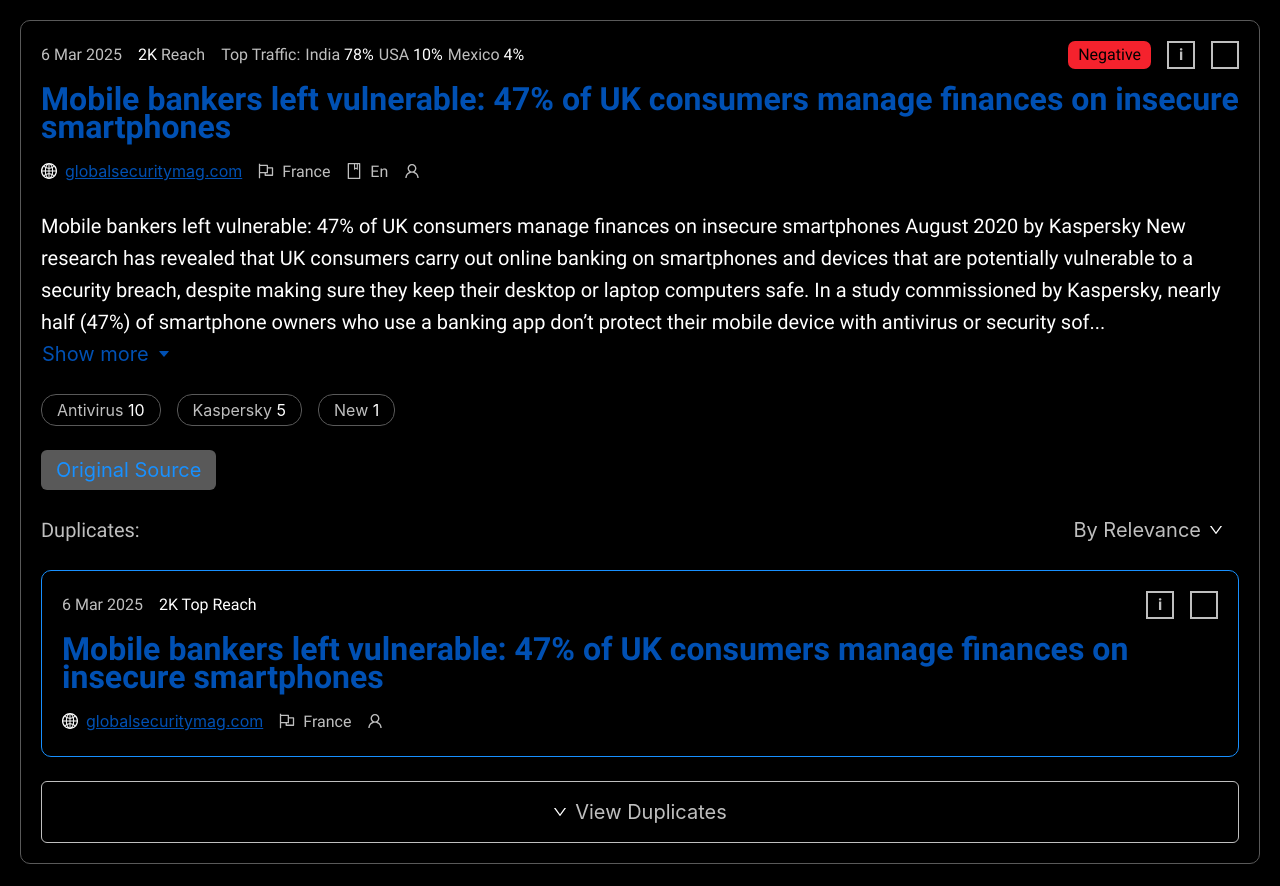
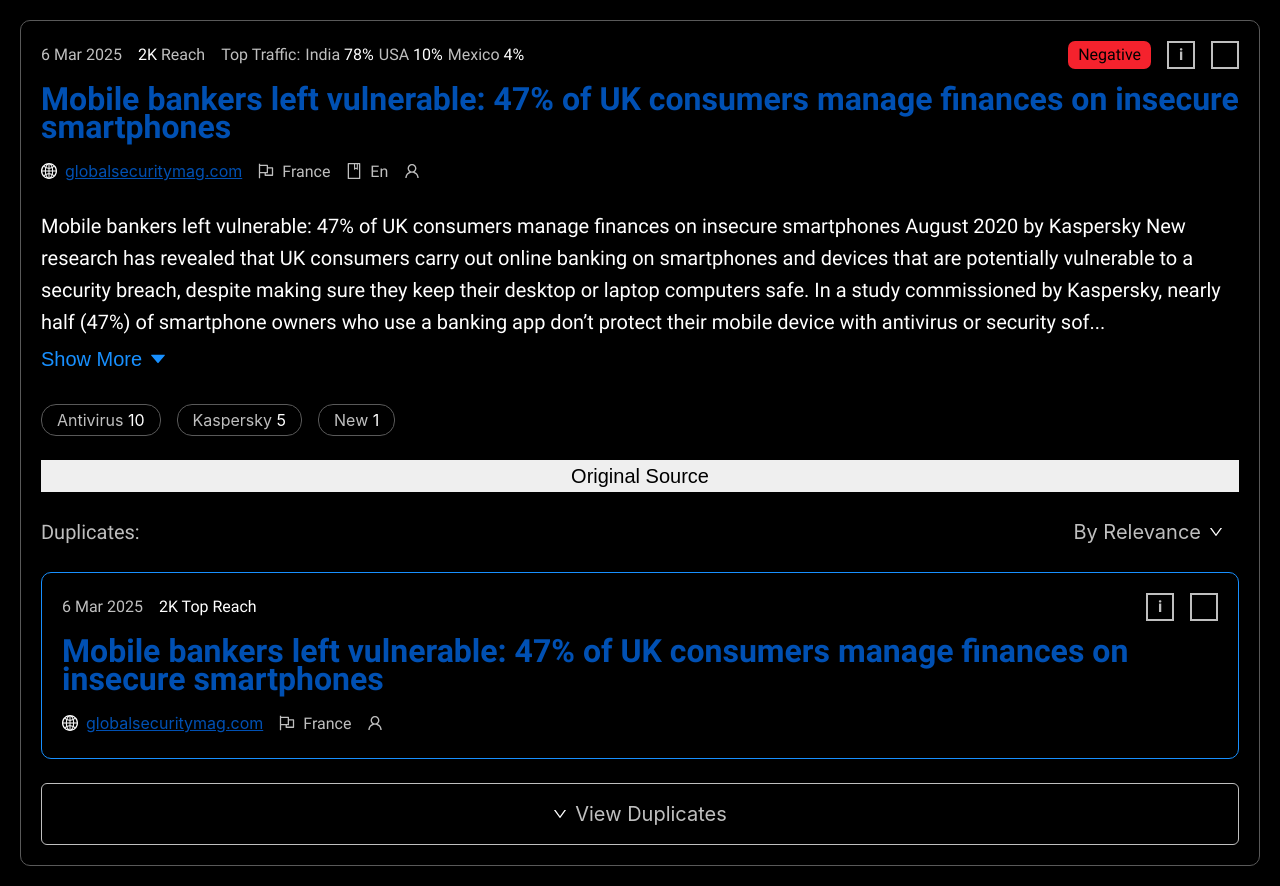
Before and after one commit to gr-sv/newsblock, a React (Create React App) app: page / in a window 1280 px wide. Built offline with nearby package versions, Linux system fonts and the light colour scheme.

Commit message:
Add styles for Button, corrections

```diff
--- a/src/components/shared/button/button.jsx
+++ b/src/components/shared/button/button.jsx
@@ -1,15 +1,23 @@
 import React from "react";
 import classNames from 'classnames';
+import s from './button.module.scss';
 
-function Button ({ className, children, showMore, source, sorting, duplicates, ...otherProps }) {
+function Button ({
+	className,
+	children,
+	button_showMore,
+	button_source,
+	button_sorting,
+	button_duplicates,
+	...otherProps }) {
 	return (
 		<button
 			{...otherProps}
 			className={classNames(s.button, className, {
 				[s.button_showMore]: button_showMore,
 				[s.button_source]: button_source,
-				[s.button_sorting]: button_sorting,
-				[duplicates]: button_duplicates,
+				// [s.button_sorting]: button_sorting,
+				// [duplicates]: button_duplicates,
 			})}>
 			{ children }
 		</button>
--- /dev/null
+++ b/src/components/shared/button/button.module.scss
@@ -0,0 +1,16 @@
+.button {
+	font-size: 20px;
+	line-height: 32px;
+	display: block;
+	border: none;
+	border-radius: 0;
+	text-transform: capitalize;
+	cursor: pointer;
+	transition: .3s;
+}
+
+.button_showMore {
+	padding: 5px 0;
+	color: var(--blue);
+	background-color: transparent;
+}
--- a/src/components/widgets/bodyOfNews/bodyOfNews.jsx
+++ b/src/components/widgets/bodyOfNews/bodyOfNews.jsx
@@ -1,9 +1,10 @@
 import React from 'react';
 import { data } from '../../../data.js';
-import { Button, Flex } from 'antd';
+import { Flex } from 'antd';
 import s from './bodyOfNews.module.scss';
 import { CaretDownFilled } from '@ant-design/icons';
 import Tags from '../../shared/tags/tags.jsx';
+import Button from '../../shared/button/button.jsx';
 
 function BodyOfNews () {
 	return (
@@ -11,19 +12,16 @@ function BodyOfNews () {
 			<Flex vertical align='start'>
 				<p className={s.text}>{data?.AB}</p>
 
-				<Button
-					type='text'
-					icon={<CaretDownFilled style={{color: '#0050b3'}}/>}
-					iconPosition='end'
-					style={{ padding: '0' }}
-				>
-					<span className={s.showMoreBtn}>Show more</span>
+				<Button button_showMore>
+					Show more <CaretDownFilled />
 				</Button>
 			</Flex>
 
 			<Tags />
 
-			<Button variant='filled' className={s.blueBtn}>Original Source</Button>
+			<Button>
+				Original Source
+			</Button>
 		</Flex>
 	)
 }
```
Also changed, not shown: src/components/shared/button/button.module.jsx (deleted).
